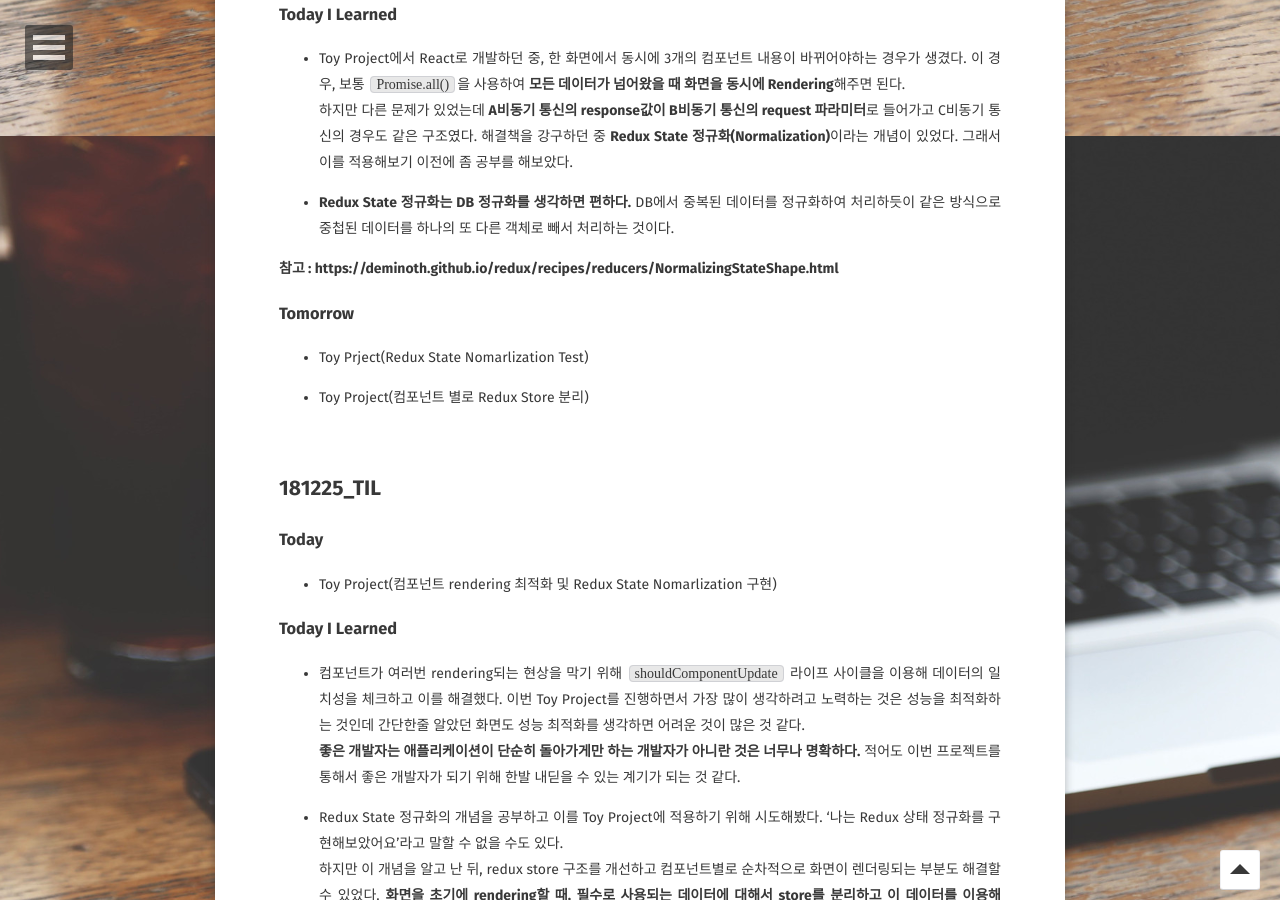
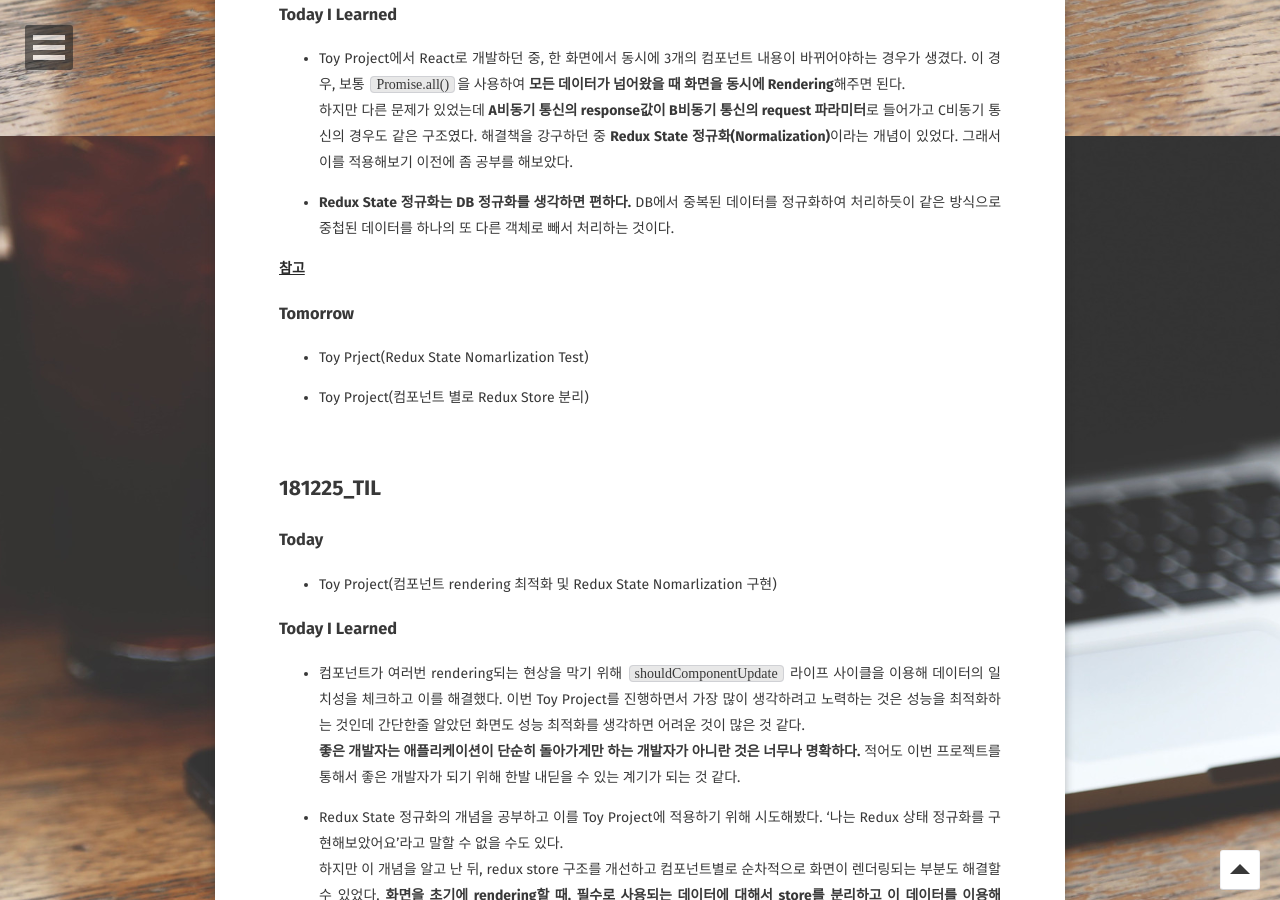
Before and after one commit to BKJang/DEVLOG, a Jekyll site: the page built from _posts/TIL/2018-12-24-TIL181224.md, in a window 1280 px wide and 900 px high, scrolled down 764 px. Built offline with Jekyll 4.4.1, drawn with Linux system fonts in a browser that asks for light colours; some web fonts are replaced; comment, search, counter and statistics services are not loaded.

Commit message:
Update 2018-12-24-TIL181224.md

```diff
--- a/_posts/TIL/2018-12-24-TIL181224.md
+++ b/_posts/TIL/2018-12-24-TIL181224.md
@@ -21,7 +21,7 @@ feature: '/assets/img/TIL.jpg'
 
 - **Redux State 정규화는 DB 정규화를 생각하면 편하다.** DB에서 중복된 데이터를 정규화하여 처리하듯이 같은 방식으로 중첩된 데이터를 하나의 또 다른 객체로 빼서 처리하는 것이다.
 
-**참고 : https://deminoth.github.io/redux/recipes/reducers/NormalizingStateShape.html**
+**[참고 ](https://deminoth.github.io/redux/recipes/reducers/NormalizingStateShape.html)**
 
 ### Tomorrow
 
```
